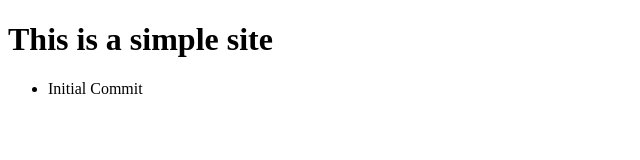
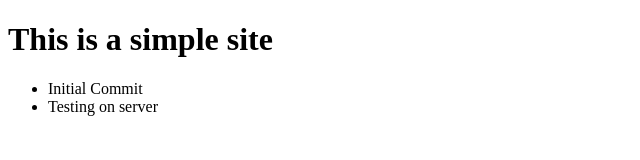
Before and after one commit to satanic-devil/simple, a plain HTML site: page index.html in a window 1280 px wide. Shown: the full height of the page, 0-640 px from the left. Drawn offline with Linux system fonts and the light colour scheme.

Commit message:
Second li

```diff
--- a/index.html
+++ b/index.html
@@ -10,6 +10,7 @@
     <h1>This is a simple site</h1>
     <ul>
         <li>Initial Commit</li>
+        <li>Testing on server</li>
     </ul>
 </body>
 </html>
```
